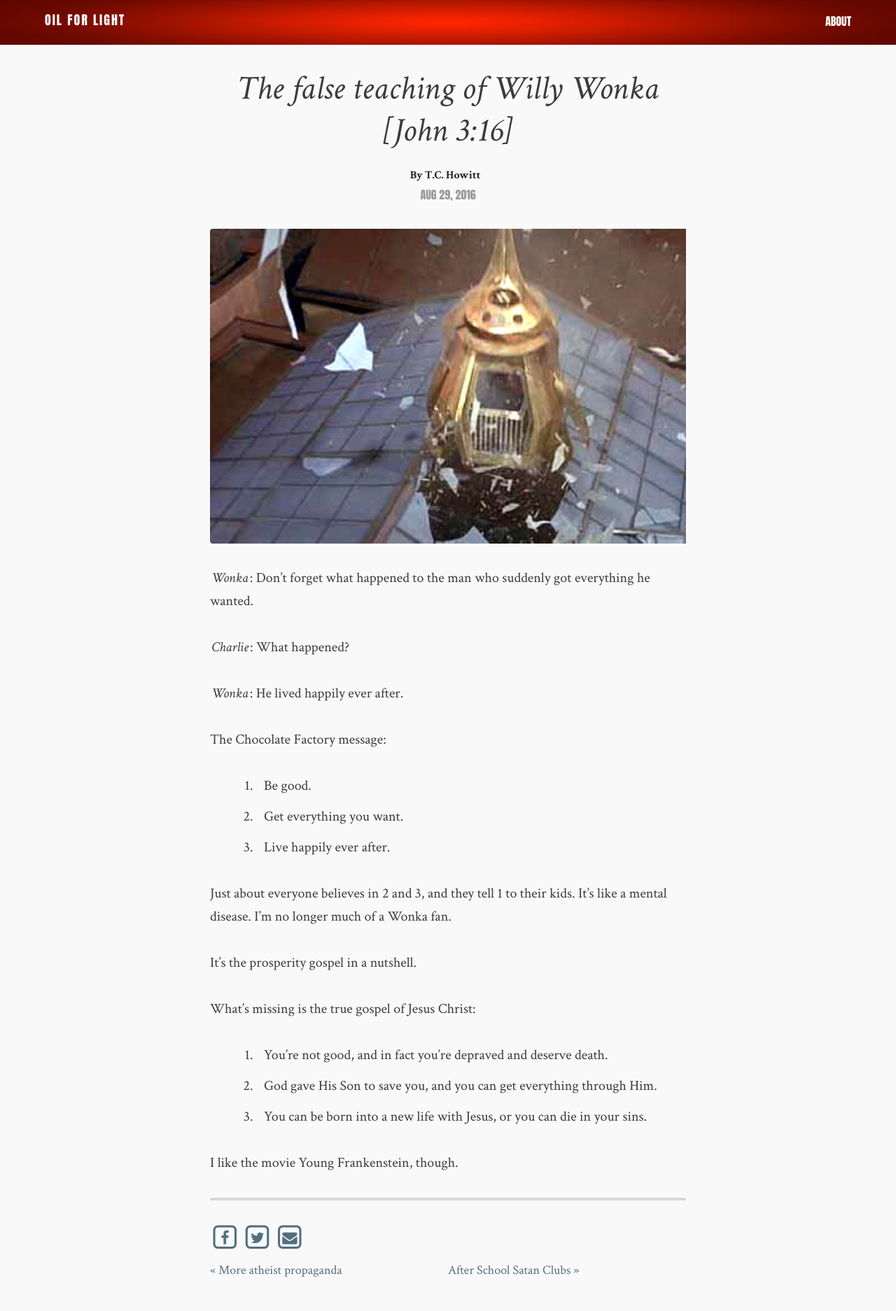
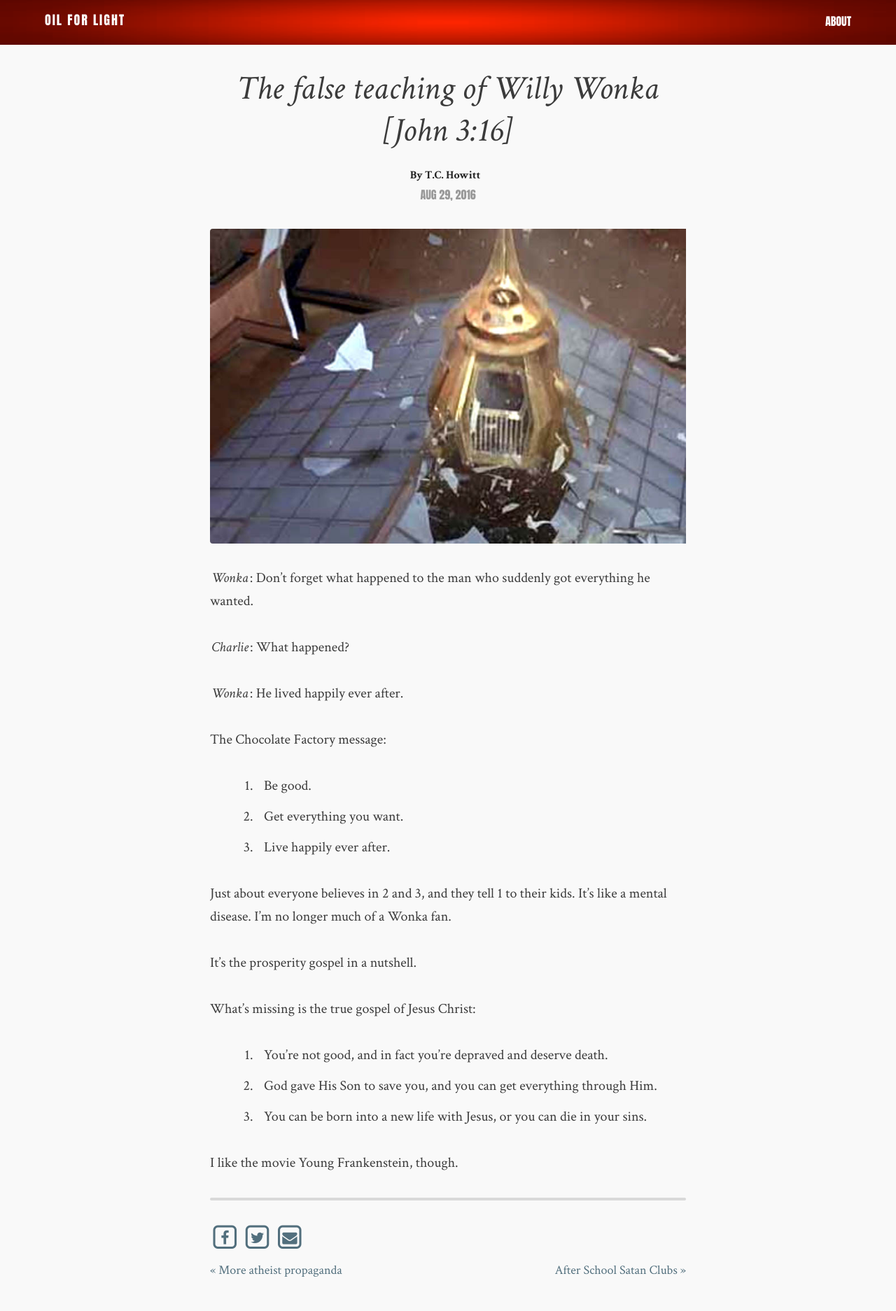
Before and after one commit to flashlightministries/oilforlight, a Jekyll site: the page built from _posts/2016-08-29-willy-wonka-false.md, in a window 1280 px wide. Shown: the whole page at 70% size. Built offline with Jekyll 4.4.1, drawn with Linux system fonts in a browser that asks for light colours; nearby versions of some CDN libraries.

Commit message:
Update _styles.scss

```diff
--- a/_sass/_styles.scss
+++ b/_sass/_styles.scss
@@ -1038,9 +1038,10 @@ div.pagination {
 }
 
 .page-nav span.align-right {
-  float: right;
+//  float: right;
+  text-align: right;
 }
 
 .page-nav span a.prev {
-  text-align: right;
+//  text-align: right;
 }
```
